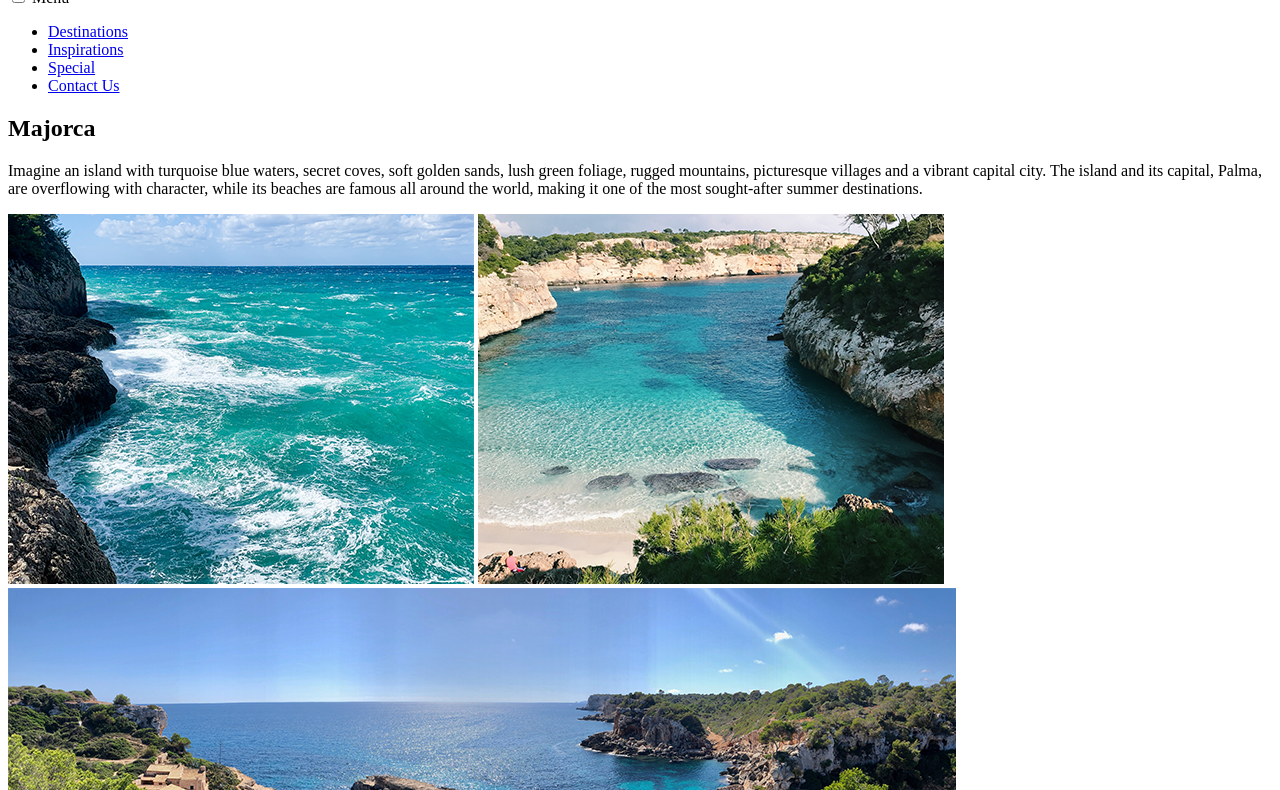
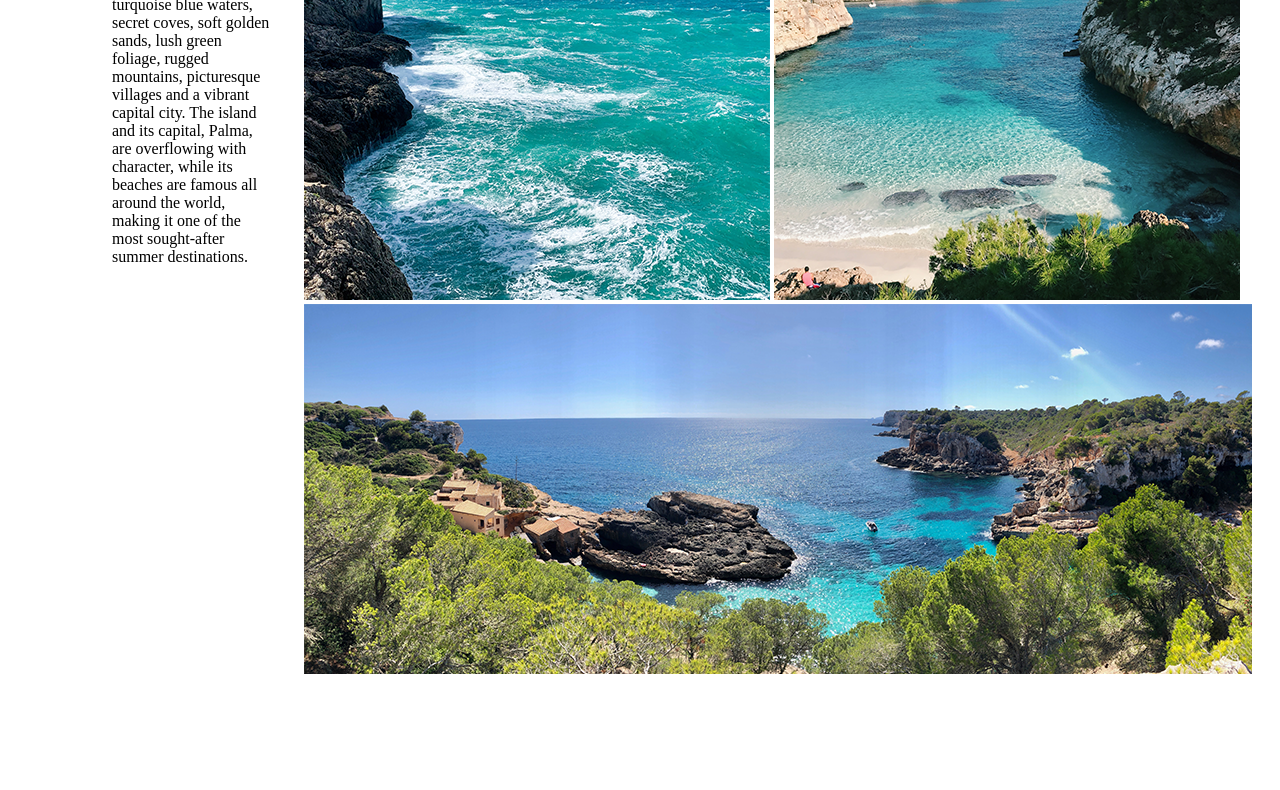
Before and after one commit to Cthulhhu/wunderlust, a plain HTML site: page wunderlust-majorca.html in a window 1280 px wide. Shown: the part 308-1098 px from the top of the page. Drawn offline with Linux system fonts and the light colour scheme; a web font is replaced by a local one.

Commit message:
media1200px

```diff
--- a/styles.css
+++ b/styles.css
@@ -1 +1,106 @@
 /* Author: Amin Nassraoui */
+
+/* http://meyerweb.com/eric/tools/css/reset/
+   v2.0 | 20110126
+   License: none (public domain)
+*/
+
+html, body, div, span, applet, object, iframe,
+h1, h2, h3, h4, h5, h6, p, blockquote, pre,
+a, abbr, acronym, address, big, cite, code,
+del, dfn, em, img, ins, kbd, q, s, samp,
+small, strike, strong, sub, sup, tt, var,
+b, u, i, center,
+dl, dt, dd, ol, ul, li,
+fieldset, form, label, legend,
+table, caption, tbody, tfoot, thead, tr, th, td,
+article, aside, canvas, details, embed,
+figure, figcaption, footer, header, hgroup,
+menu, nav, output, ruby, section, summary,
+time, mark, audio, video {
+	margin: 0;
+	padding: 0;
+	border: 0;
+	font-size: 100%;
+	font: inherit;
+	vertical-align: baseline;
+}
+/* HTML5 display-role reset for older browserss */
+
+@media (min-width:1200px){
+    #about,#contact,#intro,#plan,#testimonials{
+        padding: 5rem 7rem;
+    }
+    #contact h3,#plan h3,#testimonials h3{
+        margin: 0 auto 2rem;
+    }
+    #intro,form{
+        display: grid;
+    }
+    #about div,#intro,form{
+        gap: 2rem; max-width: 1920px; margin: 0 auto;
+    }
+    #about div,#about h3,#contact h3,#intro,#plan h3,#testimonials h3,form{
+        max-width: 1920px;
+    }
+    #about div,#about h3,#intro,footer,form{
+        margin: 0 auto;
+    }
+    nav{
+        position:absolute; top: 0; right: 0;
+    }
+    nav li{
+        padding: 1rem;
+    }
+    h2{
+        font-size: 3rem;
+    }
+    footer a,footer p,p{
+        font-size: 1rem;
+    }
+    h3{
+        font-size: 2.5rem;
+    }
+    #intro{
+        grid-template-columns: 1fr 1fr;
+    }
+    #intro h2{
+        grid-column: 1/2; grid-row: 1/-1;
+    }
+    #intro p{
+        grid-column: 1/2; grid-row: 2/-1; margin-top: 3rem;
+    }
+    #img-grid{
+        grid-row: 1/-1; grid-column: 2/-1;
+    }
+    #plan div,#testimonials div{
+        grid-template-columns: 1fr 1fr 1fr 1fr; max-width: 1920px; margin: 0 auto;
+    }
+    #plan section{
+        display: grid; justify-content: center;
+    }
+    #about div{
+        width: fit-content; grid-template-columns: 1fr 1fr 1fr 1fr;
+    }
+    #about h3{
+        width: 100%;
+    }
+    #about img{
+        height: 120px; margin-bottom: 1rem;
+    }
+    #contact h3{
+        width: 100%;
+    }
+    form{
+        grid-template-columns: 1fr 1fr 1fr; align-items: start;
+    }
+    .form-required{
+        font-size: 1.5rem;
+    }
+    footer{
+        padding: 3rem 14rem; gap: 3rem;
+    }
+    footer p{
+        flex: 1; text-align: left;
+    }
+}
```
